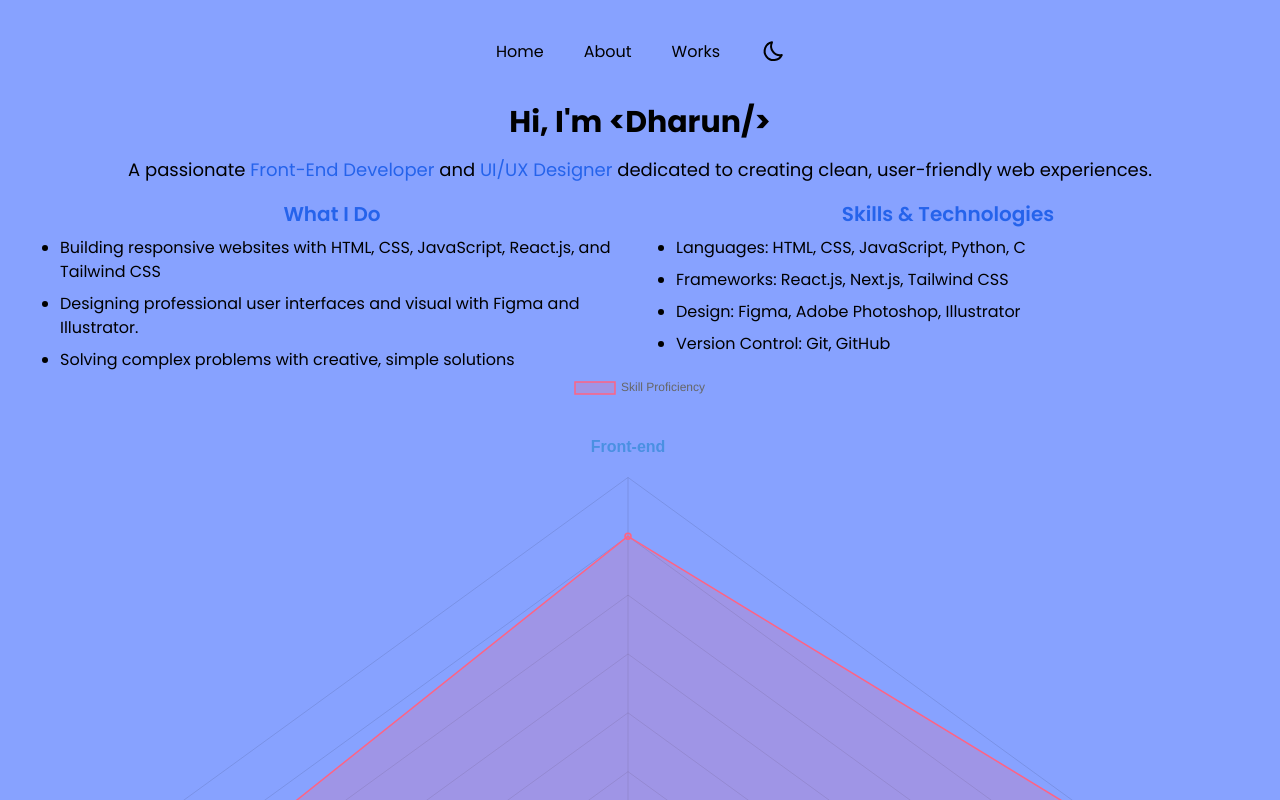
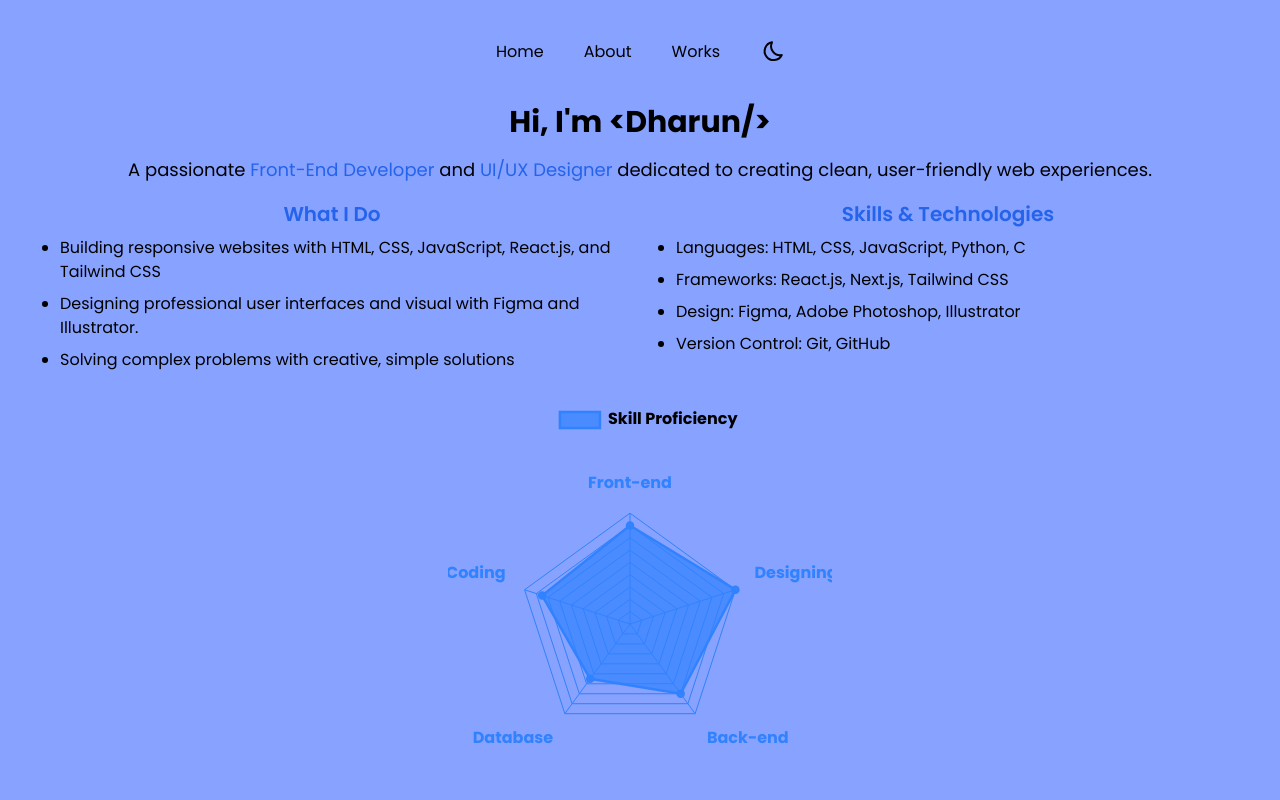
Before and after one commit to DharuNamikaze/my-portfolio, a Next.js app: page /About in a window 1280 px wide. Shown: the top 800 px of the page. Built offline with nearby package versions, Linux system fonts and the light colour scheme.

Commit message:
CharT cHANGES

```diff
--- a/components/RadarChart.jsx
+++ b/components/RadarChart.jsx
@@ -1,4 +1,5 @@
 // components/RadarChart.js
+import { useEffect, useState } from 'react';
 import { Radar } from 'react-chartjs-2';
 import { Chart as ChartJS, RadialLinearScale, PointElement, LineElement, Filler, Tooltip, Legend } from 'chart.js/auto';
 
@@ -11,34 +12,58 @@ const RadarChart = () => {
       {
         label: 'Skill Proficiency',
         data: [80, 90, 70, 55, 75],
-        backgroundColor: 'rgba(255, 99, 132, 0.2)',
-        borderColor: 'rgb(255, 99, 132)',
-        borderWidth: 1.5,
+        backgroundColor: 'rgba(49, 130, 256, 0.7)', // Light blue background with transparency
+        borderColor: 'rgba(49, 130, 256, 1)',        // Solid blue for the border
+        borderWidth: 2.5,
       },
     ],
   };
 
   const options = {
+    plugins: {
+        legend: {
+          display: true,
+          labels: {
+            font: {
+                family: 'poppins',
+                size: 16, // Font size for "Skill Proficiency" label
+              weight: 'bold', // Bold text
+            },
+            color: 'rgba(0, 0, 0, 1)', // Label color
+            padding: 20, // Padding around the label
+          },
+        },
+      },
     scales: {
       r: {
         beginAtZero: true,
+        angleLines: { color: 'rgba(49, 130, 256, 1)' },
         ticks: {
-          display: false, // Hides the tick labels
+          display: false,
+        },
+        grid: {
+          color: '#3182F8', // Light blue grid color
         },
         pointLabels: {
           font: {
-            family: "'Arial', sans-serif", // You can change the font family
-            size: 16, // Increase font size
-            weight: 'bold', // Make labels bold
+            family:'poppins',
+            size: 16,
+            weight: 'bold',
           },
-          color: '#4A90E2', // Change label text color
-          padding: 20, // Increase padding between labels and center
+          color: 'rgba(49, 130, 256, 1)', // Label text color in solid blue
+          padding: 20,
         },
       },
     },
   };
 
-  return <Radar data={data} options={options} />;
+  return (
+    <div className="m-5 flex justify-center items-center">
+      <div className="w-96 h-96">
+        <Radar data={data} options={options} />
+      </div>
+    </div>
+  );
 };
 
 export default RadarChart;
--- a/pages/About.jsx
+++ b/pages/About.jsx
@@ -9,12 +9,12 @@ const About = () => {
         </h1>
         <p className="text-lg mb-4 text-center">
           A passionate <span className="text-blue-600">Front-End Developer</span>{" "}
-          and <span className="text-blue-600">UI/UX Designer</span> dedicated to
+          and <span className=" text-blue-600">UI/UX Designer</span> dedicated to
           creating clean, user-friendly web experiences.
         </p>
 
         <div className="grid grid-cols-1 sm:grid-cols-2 gap-8">
-          <div>
+          <div className="">
             <h2 className="text-xl font-semibold text-center text-blue-600 mb-2">What I Do</h2>
             <ul className="list-disc pl-5 space-y-2">
               <li>
```
